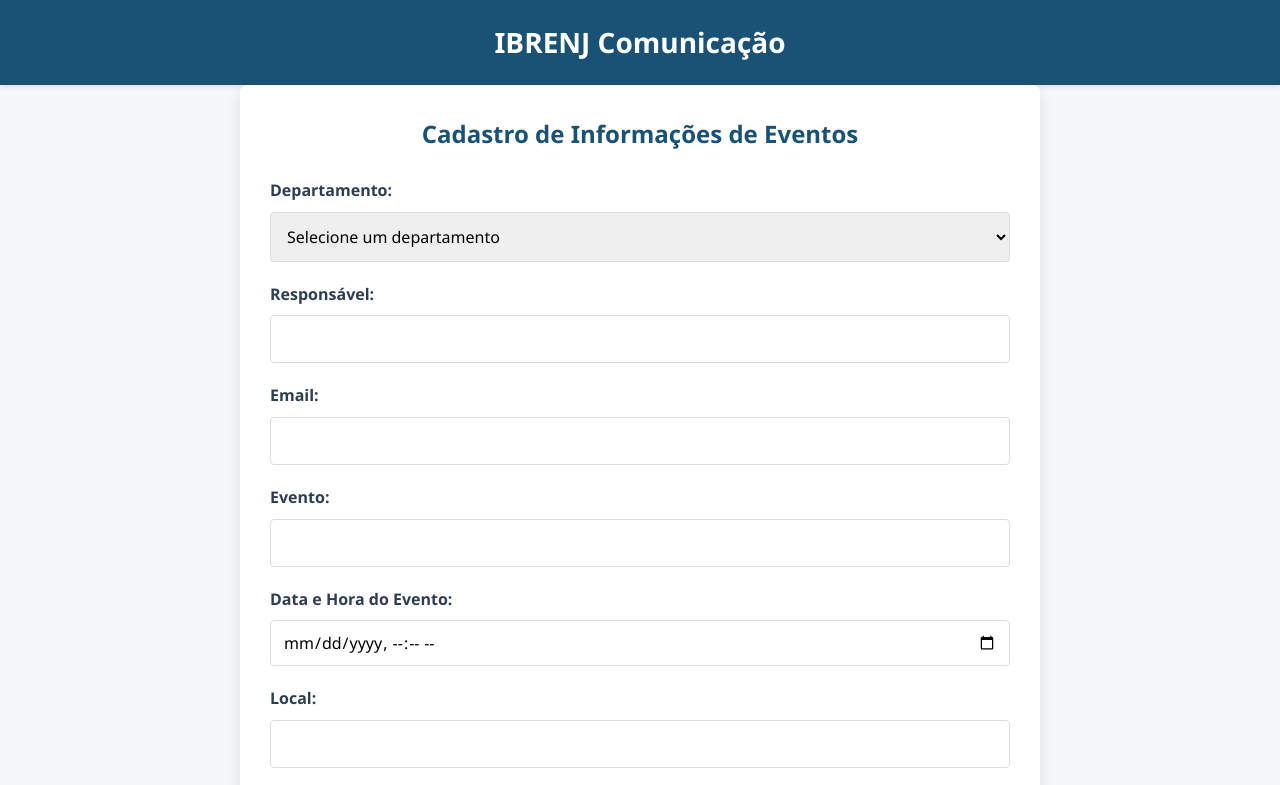
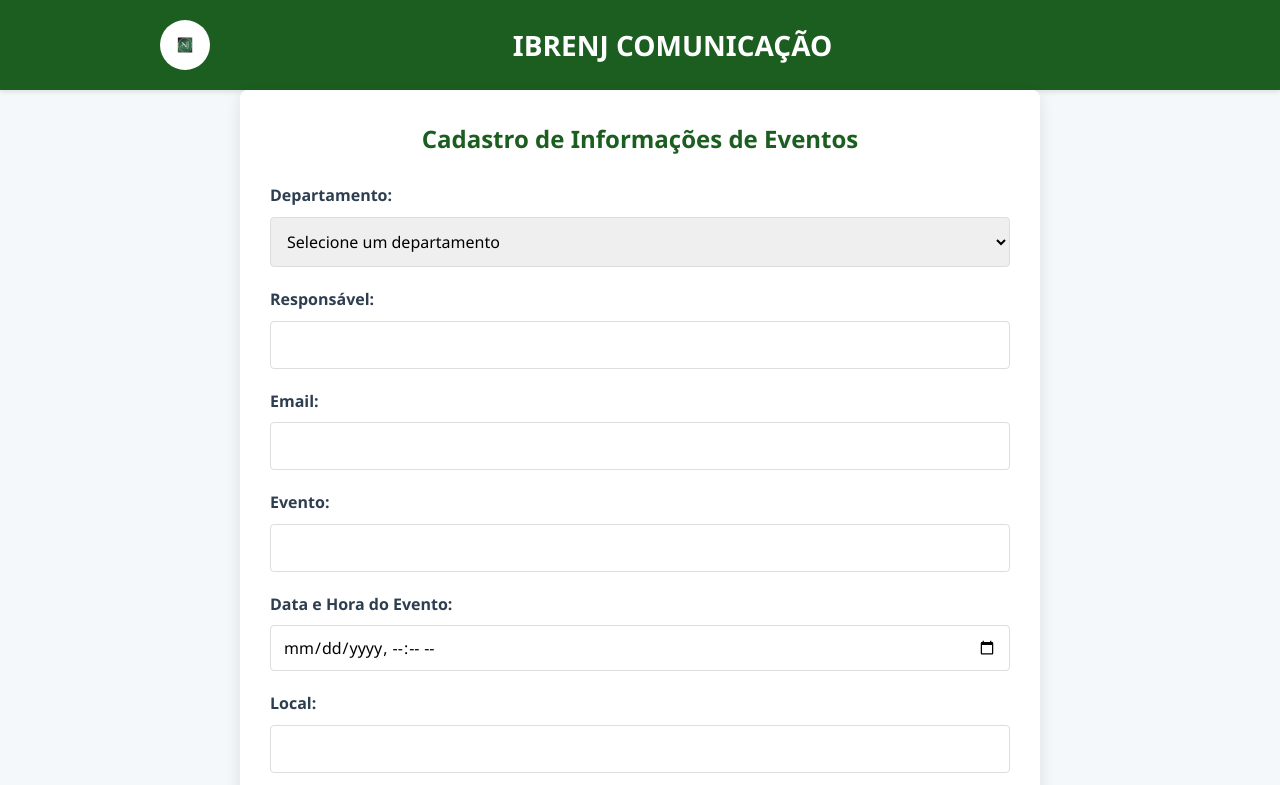
Before and after one commit to ezerodrigues/ibrenj, a plain HTML site: page index.html in a window 1280 px wide. Shown: the top 785 px of the page. Drawn offline with Linux system fonts and the light colour scheme.

Commit message:
Update index.html
Version 3

```diff
--- a/index.html
+++ b/index.html
@@ -25,7 +25,7 @@
         }
 
         header {
-            background-color: #1a5276;
+            background-color: #1B5E20; /* Verde escuro da logo NH */
             color: white;
             padding: 20px 0;
             box-shadow: 0 2px 5px rgba(0,0,0,0.1);
@@ -33,14 +33,33 @@
 
         .header-content {
             display: flex;
-            justify-content: center;
+            justify-content: space-between;
             align-items: center;
+            padding: 0 20px;
         }
 
-        .logo {
+        .logo-container {
+            display: flex;
+            align-items: center;
+            width: 100%;
+        }
+
+        .logo-img {
+            width: 50px;
+            height: 50px;
+            margin-right: 15px;
+            border-radius: 50%;
+            background-color: #fff;
+            padding: 3px;
+            object-fit: contain; /* Para garantir que a imagem se ajuste bem no espaço */
+        }
+
+        .logo-text {
             font-size: 28px;
             font-weight: bold;
             text-align: center;
+            text-transform: uppercase;
+            margin: 0 auto; /* Centraliza o texto no container */
         }
 
         main {
@@ -50,7 +69,7 @@
         h1 {
             font-size: 32px;
             margin-bottom: 30px;
-            color: #1a5276;
+            color: #1B5E20; /* Verde escuro da logo NH */
             text-align: center;
         }
 
@@ -65,7 +84,7 @@
 
         .form-container h2 {
             margin-bottom: 25px;
-            color: #1a5276;
+            color: #1B5E20; /* Verde escuro da logo NH */
             text-align: center;
             font-size: 24px;
         }
@@ -99,7 +118,7 @@
         }
 
         button {
-            background-color: #1a5276;
+            background-color: #1B5E20; /* Verde escuro da logo NH */
             color: white;
             border: none;
             padding: 14px 20px;
@@ -113,11 +132,11 @@
         }
 
         button:hover {
-            background-color: #154360;
+            background-color: #2E7D32; /* Verde mais claro para hover */
         }
 
         footer {
-            background-color: #1a5276;
+            background-color: #1B5E20; /* Verde escuro da logo NH */
             color: white;
             padding: 20px 0;
             text-align: center;
@@ -162,7 +181,7 @@
                 font-size: 26px;
             }
 
-            .logo {
+            .logo-text {
                 font-size: 24px;
             }
         }
@@ -171,7 +190,11 @@
 <body>
     <header>
         <div class="container header-content">
-            <div class="logo">IBRENJ Comunicação</div>
+            <div class="logo-container">
+                <!-- Imagem corrigida com caminho atualizado -->
+                <img src="assets/Logo.png" alt="Logo IBRENJ" class="logo-img">
+                <div class="logo-text">IBRENJ COMUNICAÇÃO</div>
+            </div>
         </div>
     </header>
 
```
